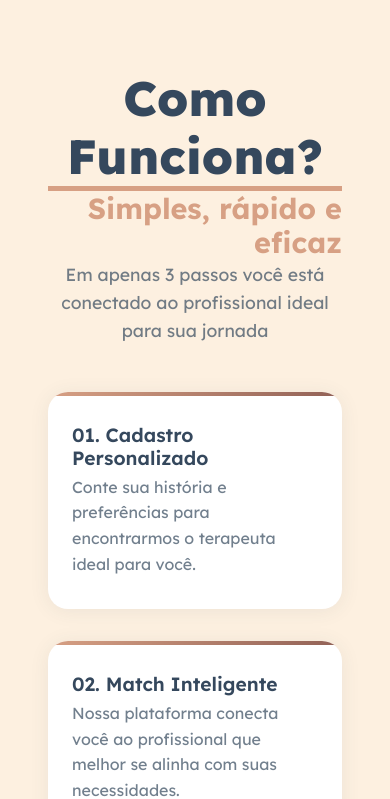
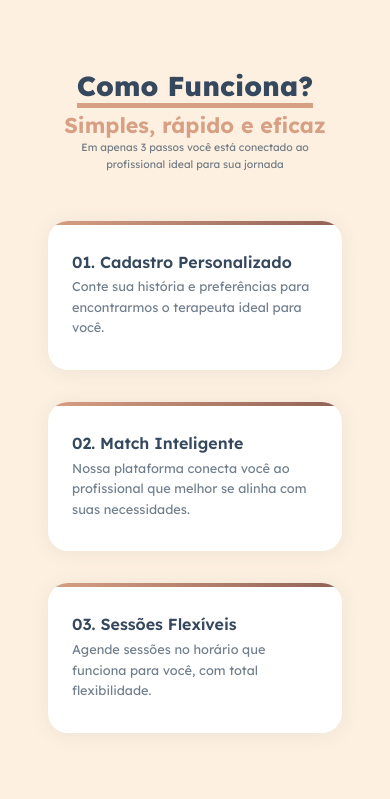
Before and after one commit to Freelings-Co/mentflow, a React (Vite) app: page / in a window 390 px wide. Shown: the part 719-1518 px from the top of the page. Built offline with nearby package versions, Linux system fonts and the light colour scheme; a web font is replaced by a local one.

Commit message:
add responsive, titles and sections

```diff
--- a/src/pages/Landing.css
+++ b/src/pages/Landing.css
@@ -724,10 +724,32 @@ body {
     margin-bottom: 0;
 }
 
+#ch {
+    display: none;
+}
+
+#ch:checked~.content {
+    display: block;
+}
+
+#ch:checked~label {
+    display: none;
+}
+
+.content {
+    display: none;
+}
+
+label {
+    display: inline-block;
+    cursor: pointer;
+}
+
 .benefits-grid {
     display: grid;
     grid-template-columns: repeat(auto-fit, minmax(250px, 1fr));
     gap: 1.5rem;
+    padding: 0 1.5em;
 }
 
 .benefit-card {
@@ -1102,7 +1124,7 @@ body {
         padding-top: 10em;
     }
 
-     #how-works-header .section-subtitle {
+    #how-works-header .section-subtitle {
         margin: 0;
         max-width: 80%;
     }
@@ -1110,6 +1132,30 @@ body {
 }
 
 @media (max-width: 1200px) {
+
+    .audience-content{
+        display: flex;
+        flex-direction: column;
+        align-items: center;
+        padding-right: 0;
+    }
+    .audience-grid {
+        display: flex;
+        flex-direction: column;
+        align-items: center;
+        text-align: center;
+    }
+
+    .audience-image-main {
+        width: 45em;
+        height: auto;
+        object-position: right;
+        margin: 0 auto;
+        padding: 0;
+        object-fit: cover;
+        border-radius: var(--border-radius-large);
+        box-shadow: var(--sombra-media);
+    }
 
     #como-funciona {
         flex-direction: column-reverse;
@@ -1129,7 +1175,7 @@ body {
 
     }
 
-      #how-works-header .section-subtitle {
+    #how-works-header .section-subtitle {
         margin: 0;
         max-width: 100%;
     }
@@ -1156,11 +1202,26 @@ body {
 
 @media (max-width: 843px) {
 
-     .how-works-image-box img{
+    .how-works-image-box img {
         width: 35em;
         height: 27em;
         padding-top: 0em;
 
+    }
+
+    #how-works-header .section-subtitle {
+        font-size: 2.7vw;
+        max-width: 60vw;
+    }
+
+    .section-badge h1 {
+        font-size: 2.5em;
+    }
+
+    .section-title,
+    #audience-title {
+        padding-top: 5px;
+        font-size: 2em;
     }
 }
 
@@ -1208,7 +1269,8 @@ body {
     }
 
     .section-title {
-        font-size: 2rem;
+
+        font-size: 1.9em;
     }
 
     .cta-title {
@@ -1269,6 +1331,55 @@ body {
         padding: 1rem 1.5rem;
         font-size: 0.9rem;
     }
+
+
+
+    .how-works-image-box img {
+        width: 100vw;
+        height: auto;
+        padding-top: 0em;
+
+    }
+
+    #how-works-header .section-subtitle {
+        font-size: 2.7vw;
+        max-width: 60vw;
+    }
+
+    .section-badge h1 {
+        font-size: 8vw;
+    }
+
+    .step-title {
+        font-size: 1em;
+    }
+
+    .step-description {
+        font-size: 0.8em;
+    }
+
+    .section-title {
+        padding-top: 5px;
+        font-size: 6vw;
+    }
+
+}
+
+@media (max-width: 480px) {
+
+    .section-badge h1 {
+        font-size: 7vw;
+    }
+
+    .section-title {
+        font-size: 5.5vw;
+    }
+
+    .section-subtitle {
+        max-width: 80%;
+        font-size: 1rem;
+    }
+
 }
 
 /* Animações de scroll suaves */
```
